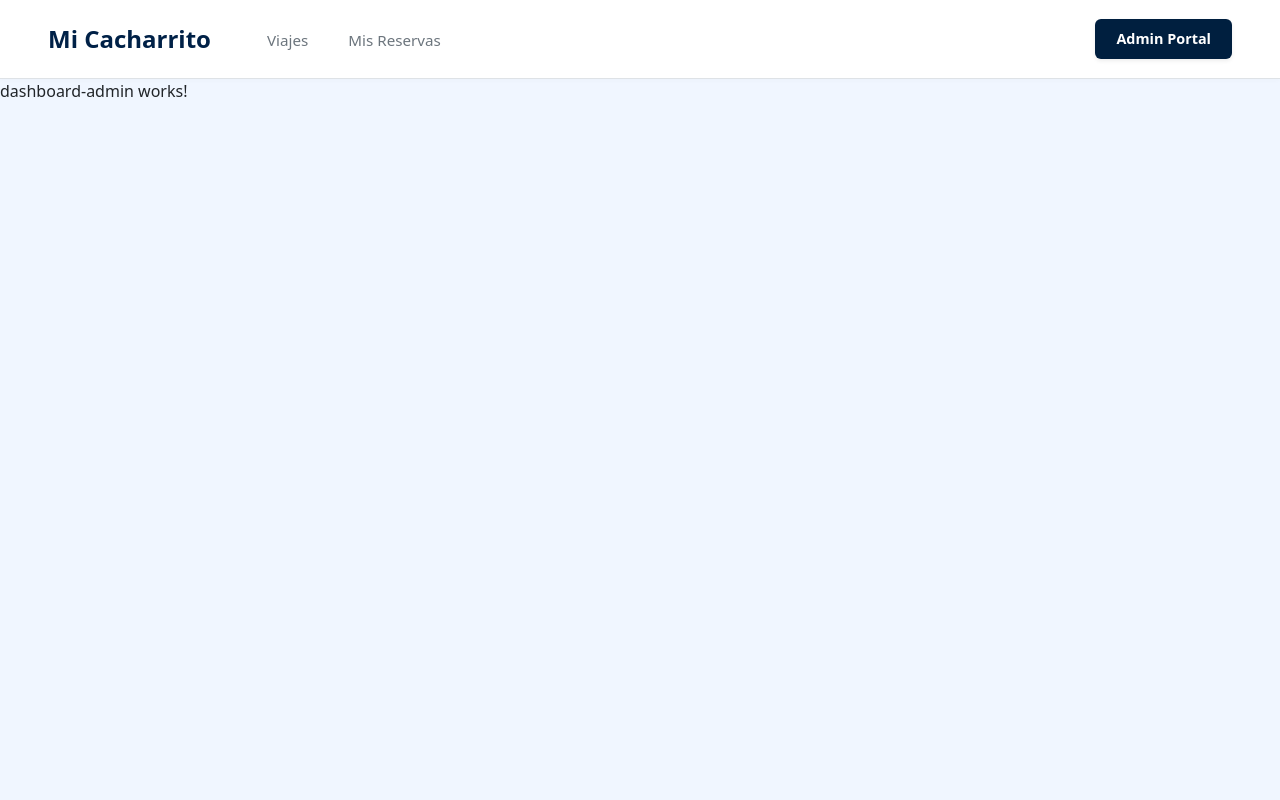
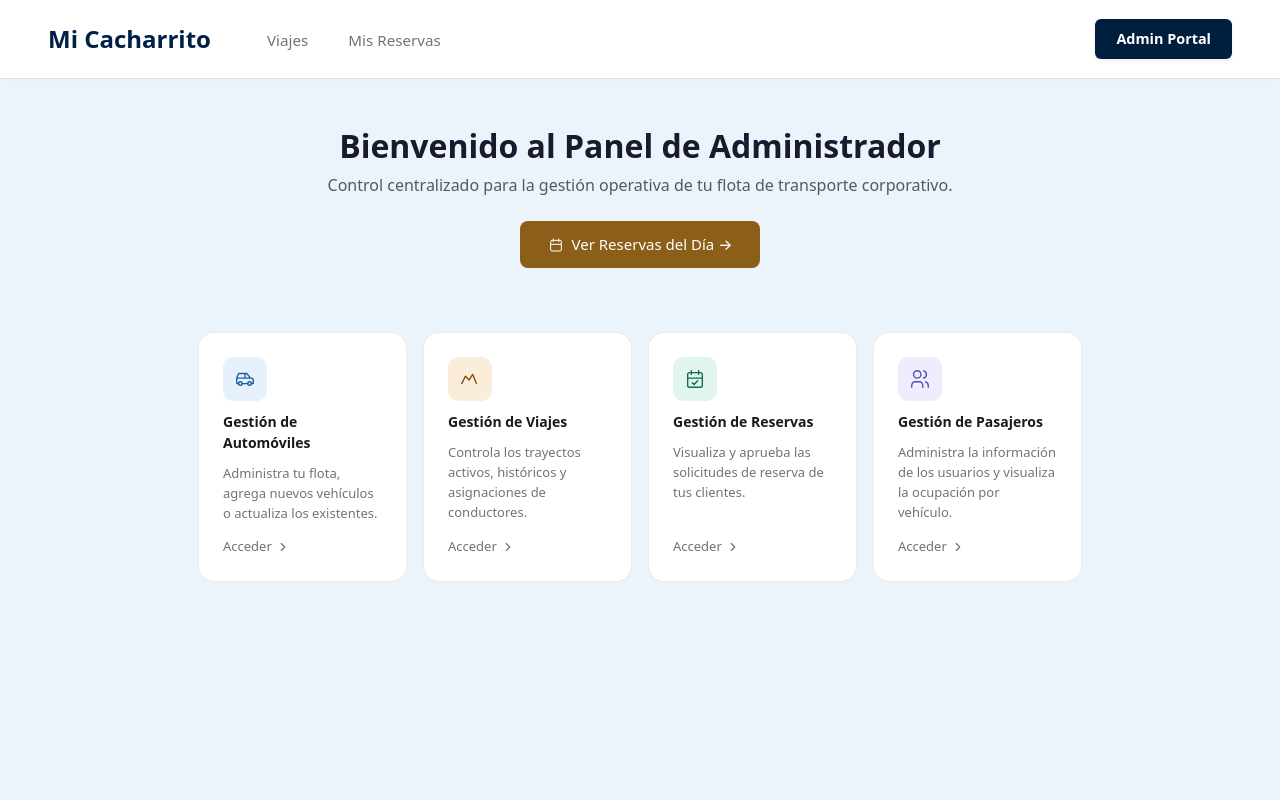
Before and after one commit to calebjaramillo57311-stack/Cacharrito_local, an Angular app in the folder frontend/: page /dashboard in a window 1280 px wide. Shown: the top 800 px of the page. Built offline with nearby package versions, Linux system fonts and the light colour scheme.

Commit message:
Se realizo la tarea dashboar admin

```diff
--- a/frontend/src/app/dashboard-admin/dashboard-admin.css
+++ b/frontend/src/app/dashboard-admin/dashboard-admin.css
@@ -0,0 +1,91 @@
+:host {
+  display: block;
+  background-color: #EBF3FB;
+  min-height: 100vh;
+}
+
+.hero-section {
+  padding-top: 4rem;
+  padding-bottom: 3rem;
+}
+
+.hero-section h1 {
+  font-size: 2rem;
+  color: #1a1a2e;
+}
+
+.btn-ver-reservas {
+  background-color: #8B5E1A;
+  color: #fff;
+  border: none;
+  border-radius: 8px;
+  padding: 12px 28px;
+  font-size: 15px;
+  font-weight: 500;
+  transition: background-color 0.15s;
+}
+
+.btn-ver-reservas:hover {
+  background-color: #7a5216;
+  color: #fff;
+}
+
+.cards-wrapper {
+  max-width: 900px;
+  margin: 0 auto;
+}
+
+.card-dash {
+  background: #fff;
+  border: 1px solid rgba(0, 0, 0, 0.08);
+  border-radius: 16px;
+  padding: 1.5rem;
+  display: flex;
+  flex-direction: column;
+  gap: 10px;
+  cursor: pointer;
+  transition: box-shadow 0.15s, border-color 0.15s;
+}
+
+.card-dash:hover {
+  border-color: rgba(0, 0, 0, 0.15);
+  box-shadow: 0 2px 12px rgba(0, 0, 0, 0.06);
+}
+
+.card-icon {
+  width: 44px;
+  height: 44px;
+  border-radius: 10px;
+  display: flex;
+  align-items: center;
+  justify-content: center;
+}
+
+.icon-blue   { background: #E6F1FB; color: #185FA5; }
+.icon-amber  { background: #FAEEDA; color: #854F0B; }
+.icon-teal   { background: #E1F5EE; color: #0F6E56; }
+.icon-purple { background: #EEEDFE; color: #534AB7; }
+
+.card-title {
+  font-size: 14px;
+  font-weight: 600;
+  color: #1a1a1a;
+  margin: 0;
+}
+
+.card-desc {
+  font-size: 13px;
+  color: #6c757d;
+  margin: 0;
+  line-height: 1.55;
+  flex: 1;
+}
+
+.card-link {
+  display: flex;
+  align-items: center;
+  gap: 4px;
+  font-size: 13px;
+  color: #6c757d;
+  margin-top: 4px;
+}
--- a/frontend/src/app/dashboard-admin/dashboard-admin.html
+++ b/frontend/src/app/dashboard-admin/dashboard-admin.html
@@ -1 +1,72 @@
-<p>dashboard-admin works!</p>
+<div class="text-center py-5 px-3 hero-section">
+  <h1 class="fw-bold mb-2">Bienvenido al Panel de Administrador</h1>
+  <p class="text-muted mb-4">
+    Control centralizado para la gestión operativa de tu flota de transporte corporativo.
+  </p>
+  <button class="btn btn-ver-reservas d-inline-flex align-items-center gap-2">
+    <svg xmlns="http://www.w3.org/2000/svg" width="16" height="16" viewBox="0 0 24 24" fill="none" stroke="currentColor" stroke-width="1.5" stroke-linecap="round" stroke-linejoin="round"><path d="M4 5m0 2a2 2 0 0 1 2-2h12a2 2 0 0 1 2 2v12a2 2 0 0 1-2 2h-12a2 2 0 0 1-2-2z"/><path d="M16 3v4"/><path d="M8 3v4"/><path d="M4 11h16"/></svg>
+    Ver Reservas del Día →
+  </button>
+</div>
+
+<div class="container pb-5">
+  <div class="row g-3 cards-wrapper">
+
+    <div class="col-12 col-sm-6 col-lg-3">
+      <div class="card-dash h-100">
+        <div class="card-icon icon-blue">
+          <svg xmlns="http://www.w3.org/2000/svg" width="22" height="22" viewBox="0 0 24 24" fill="none" stroke="currentColor" stroke-width="1.5" stroke-linecap="round" stroke-linejoin="round"><path d="M7 17m-2 0a2 2 0 1 0 4 0a2 2 0 1 0 -4 0"/><path d="M17 17m-2 0a2 2 0 1 0 4 0a2 2 0 1 0 -4 0"/><path d="M5 17h-2v-6l2-5h9l4 5h1a2 2 0 0 1 2 2v4h-2m-4 0h-6m-6 -6h15m-6 0v-5"/></svg>
+        </div>
+        <p class="card-title">Gestión de Automóviles</p>
+        <p class="card-desc">Administra tu flota, agrega nuevos vehículos o actualiza los existentes.</p>
+        <span class="card-link">
+          Acceder
+          <svg xmlns="http://www.w3.org/2000/svg" width="14" height="14" viewBox="0 0 24 24" fill="none" stroke="currentColor" stroke-width="2" stroke-linecap="round" stroke-linejoin="round"><path d="M9 6l6 6l-6 6"/></svg>
+        </span>
+      </div>
+    </div>
+
+    <div class="col-12 col-sm-6 col-lg-3">
+      <div class="card-dash h-100">
+        <div class="card-icon icon-amber">
+          <svg xmlns="http://www.w3.org/2000/svg" width="22" height="22" viewBox="0 0 24 24" fill="none" stroke="currentColor" stroke-width="1.5" stroke-linecap="round" stroke-linejoin="round"><path d="M3 17l4-8l4 4l4-6l4 10"/></svg>
+        </div>
+        <p class="card-title">Gestión de Viajes</p>
+        <p class="card-desc">Controla los trayectos activos, históricos y asignaciones de conductores.</p>
+        <span class="card-link">
+          Acceder
+          <svg xmlns="http://www.w3.org/2000/svg" width="14" height="14" viewBox="0 0 24 24" fill="none" stroke="currentColor" stroke-width="2" stroke-linecap="round" stroke-linejoin="round"><path d="M9 6l6 6l-6 6"/></svg>
+        </span>
+      </div>
+    </div>
+
+    <div class="col-12 col-sm-6 col-lg-3">
+      <div class="card-dash h-100">
+        <div class="card-icon icon-teal">
+          <svg xmlns="http://www.w3.org/2000/svg" width="22" height="22" viewBox="0 0 24 24" fill="none" stroke="currentColor" stroke-width="1.5" stroke-linecap="round" stroke-linejoin="round"><path d="M4 5m0 2a2 2 0 0 1 2-2h12a2 2 0 0 1 2 2v12a2 2 0 0 1-2 2h-12a2 2 0 0 1-2-2z"/><path d="M16 3v4"/><path d="M8 3v4"/><path d="M4 11h16"/><path d="M9 16l2 2l4-4"/></svg>
+        </div>
+        <p class="card-title">Gestión de Reservas</p>
+        <p class="card-desc">Visualiza y aprueba las solicitudes de reserva de tus clientes.</p>
+        <span class="card-link">
+          Acceder
+          <svg xmlns="http://www.w3.org/2000/svg" width="14" height="14" viewBox="0 0 24 24" fill="none" stroke="currentColor" stroke-width="2" stroke-linecap="round" stroke-linejoin="round"><path d="M9 6l6 6l-6 6"/></svg>
+        </span>
+      </div>
+    </div>
+
+    <div class="col-12 col-sm-6 col-lg-3">
+      <div class="card-dash h-100">
+        <div class="card-icon icon-purple">
+          <svg xmlns="http://www.w3.org/2000/svg" width="22" height="22" viewBox="0 0 24 24" fill="none" stroke="currentColor" stroke-width="1.5" stroke-linecap="round" stroke-linejoin="round"><path d="M9 7m-4 0a4 4 0 1 0 8 0a4 4 0 1 0 -8 0"/><path d="M3 21v-2a4 4 0 0 1 4-4h4a4 4 0 0 1 4 4v2"/><path d="M16 3.13a4 4 0 0 1 0 7.75"/><path d="M21 21v-2a4 4 0 0 0-3-3.85"/></svg>
+        </div>
+        <p class="card-title">Gestión de Pasajeros</p>
+        <p class="card-desc">Administra la información de los usuarios y visualiza la ocupación por vehículo.</p>
+        <span class="card-link">
+          Acceder
+          <svg xmlns="http://www.w3.org/2000/svg" width="14" height="14" viewBox="0 0 24 24" fill="none" stroke="currentColor" stroke-width="2" stroke-linecap="round" stroke-linejoin="round"><path d="M9 6l6 6l-6 6"/></svg>
+        </span>
+      </div>
+    </div>
+
+  </div>
+</div>
```
Also changed, not shown: 1 other file (tests, documents, lock files or other folders).
